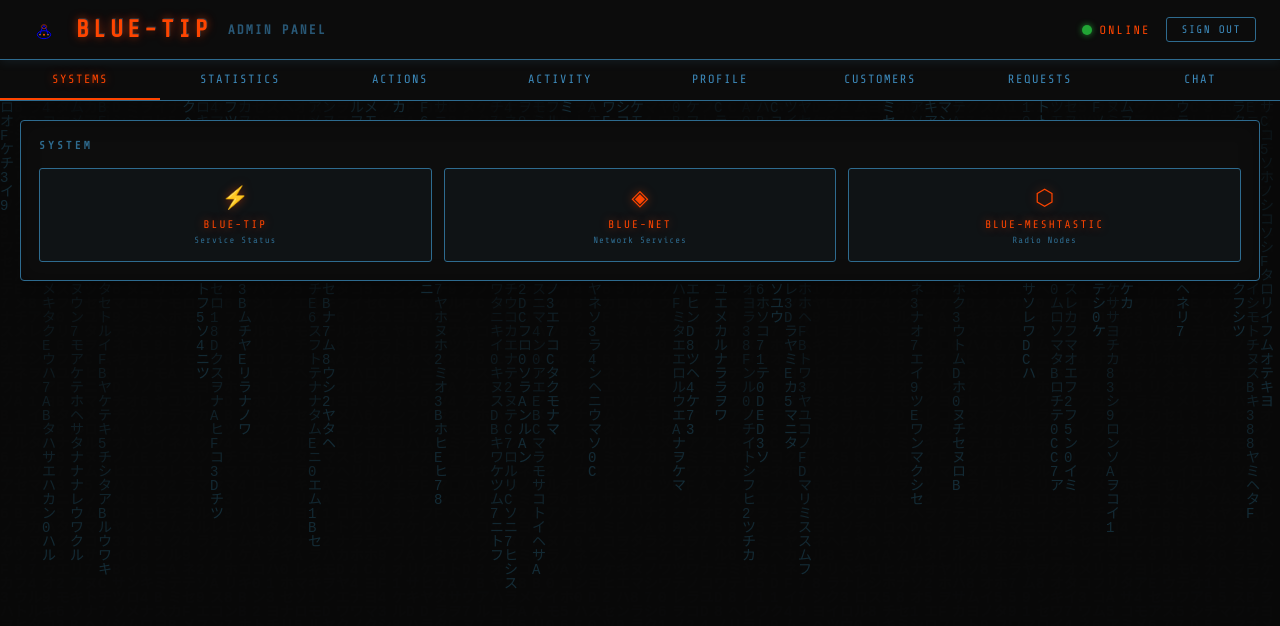
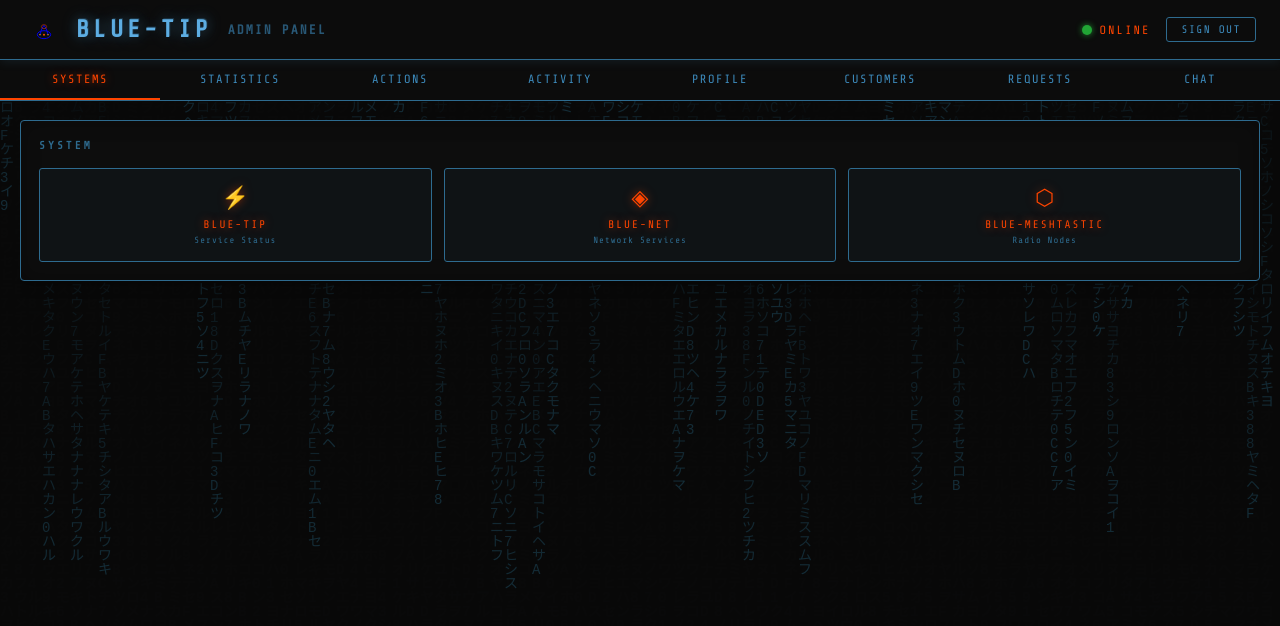
Before and after one commit to seanyboy1/chatbot, a website with bundled scripts: page public/bluetip.html in a window 1280 px wide. Built offline with nearby package versions, Linux system fonts and the light colour scheme; no server answers.

Commit message:
Match Blue-TIP logo text color to Blue-NET
Co-Authored-By: Claude Sonnet 4.6 <noreply@anthropic.com>

```diff
--- a/public/bluetip.html
+++ b/public/bluetip.html
@@ -24,7 +24,7 @@
           <circle cx="24" cy="22" r="1" fill="#ffbd2e"/>
           <circle cx="36" cy="22" r="1" fill="#ffbd2e"/>
         </svg>
-        <span class="logo-text" data-text="BLUE-TIP" style="color:#FF4500;text-shadow:0 0 10px rgba(255,69,0,0.5);">BLUE-TIP</span>
+        <span class="logo-text" data-text="BLUE-TIP">BLUE-TIP</span>
       </a>
       <span class="admin-label">ADMIN PANEL</span>
     </div>
```
